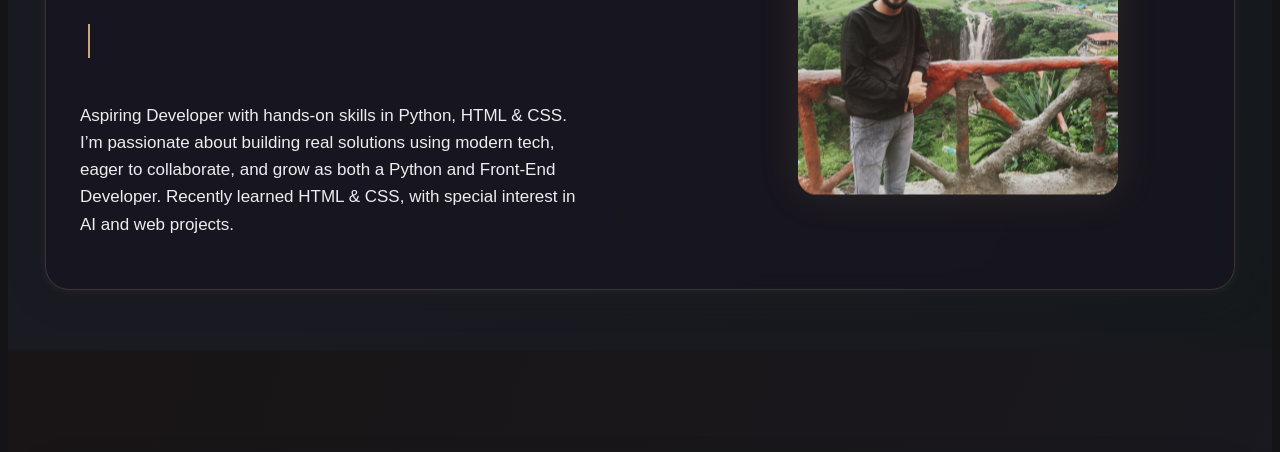
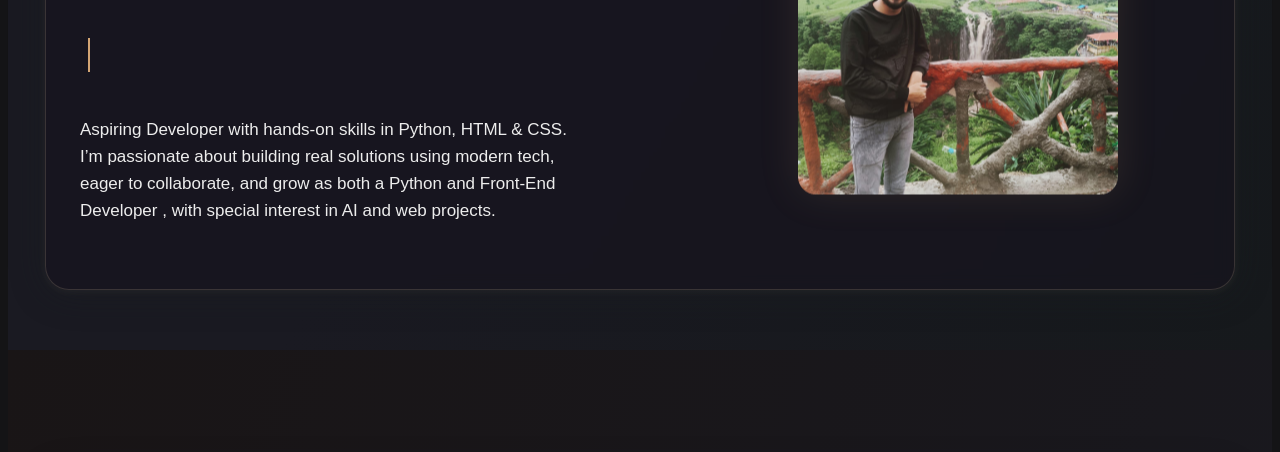
Before and after one commit to tusharwashishtha2/portfolio, a plain HTML site: page index.html in a window 1280 px wide. Shown: the part 348-800 px from the top of the page. Drawn offline with Linux system fonts and the light colour scheme.

Commit message:
Update index.html

```diff
--- a/index.html
+++ b/index.html
@@ -27,7 +27,7 @@
                 <h1>I'm <span class="highlight">Tushar Washishtha</span></h1>
                 <p class="subtitle"><span class="typewriter"></span></p>
                 <p class="hero-intro">
-                    Aspiring Developer with hands-on skills in Python, HTML & CSS. I’m passionate about building real solutions using modern tech, eager to collaborate, and grow as both a Python and Front-End Developer. Recently learned HTML & CSS, with special interest in AI and web projects.<br>
+                    Aspiring Developer with hands-on skills in Python, HTML & CSS. I’m passionate about building real solutions using modern tech, eager to collaborate, and grow as both a Python and Front-End Developer , with special interest in AI and web projects.<br>
                 </p>
             </div>
             <div class="hero-image floating">
```
